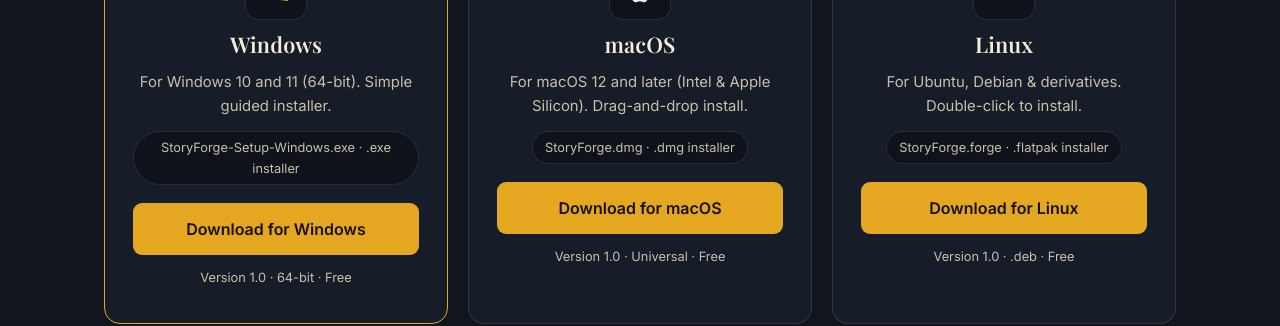
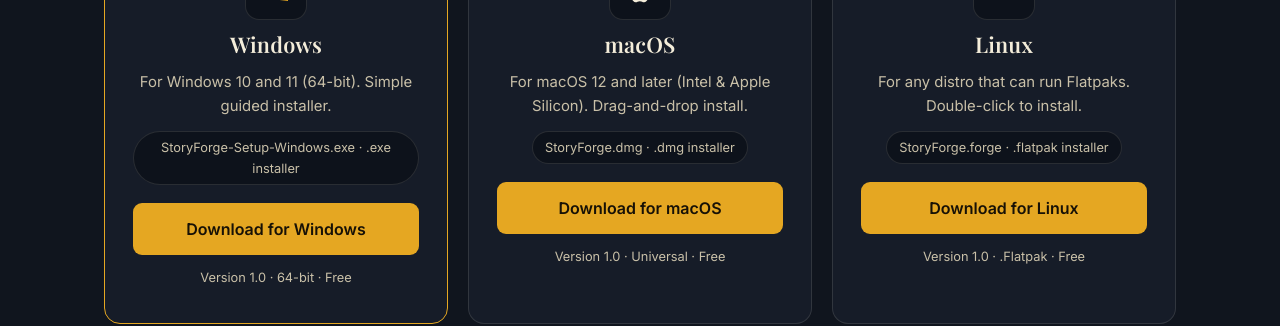
Before and after one commit to sut0005-cpu/storyforgeapp, a plain HTML site: page download.html in a window 1280 px wide. Shown: the part 647-973 px from the top of the page. Drawn offline with nearby package versions, Linux system fonts and the light colour scheme.

Commit message:
Update Linux installation instructions in download.html

```diff
--- a/download.html
+++ b/download.html
@@ -76,10 +76,10 @@
           <svg viewBox="0 0 24 24" fill="#e5a722"><path d="M12 2a7 7 0 0 0-4.4 12.4c-.4.3-.9.8-1.1 1.4-.2.5-.6 1.7.3 2.2.6.4 1.4.1 1.9-.2.5 1 1.6 1.6 3.3 1.6s2.8-.6 3.3-1.6c.5.3 1.3.6 1.9.2.9-.5.5-1.7.3-2.2-.2-.6-.7-1.1-1.1-1.4A7 7 0 0 0 12 2zm-2.5 7.2c.5 0 .9.4.9.9s-.4.9-.9.9-.9-.4-.9-.9.4-.9.9-.9zm5 0c.5 0 .9.4.9.9s-.4.9-.9.9-.9-.4-.9-.9.4-.9.9-.9z"/></svg>
         </div>
         <h3>Linux</h3>
-        <p class="desc">For Ubuntu, Debian &amp; derivatives. Double-click to install.</p>
+        <p class="desc"> For any distro that can run Flatpaks. Double-click to install.</p>
         <span class="file">StoryForge.forge · .flatpak installer</span>
         <a class="dl-btn" href="https://github.com/sut0005-cpu/storyforgeapp/releases/download/installer/StoryForge.deb" download>Download for Linux</a>
-        <span style="font-size:.8rem;color:var(--cream-dim)">Version 1.0 · .deb · Free</span>
+        <span style="font-size:.8rem;color:var(--cream-dim)">Version 1.0 · .Flatpak · Free</span>
       </div>
 
     </div>
```
